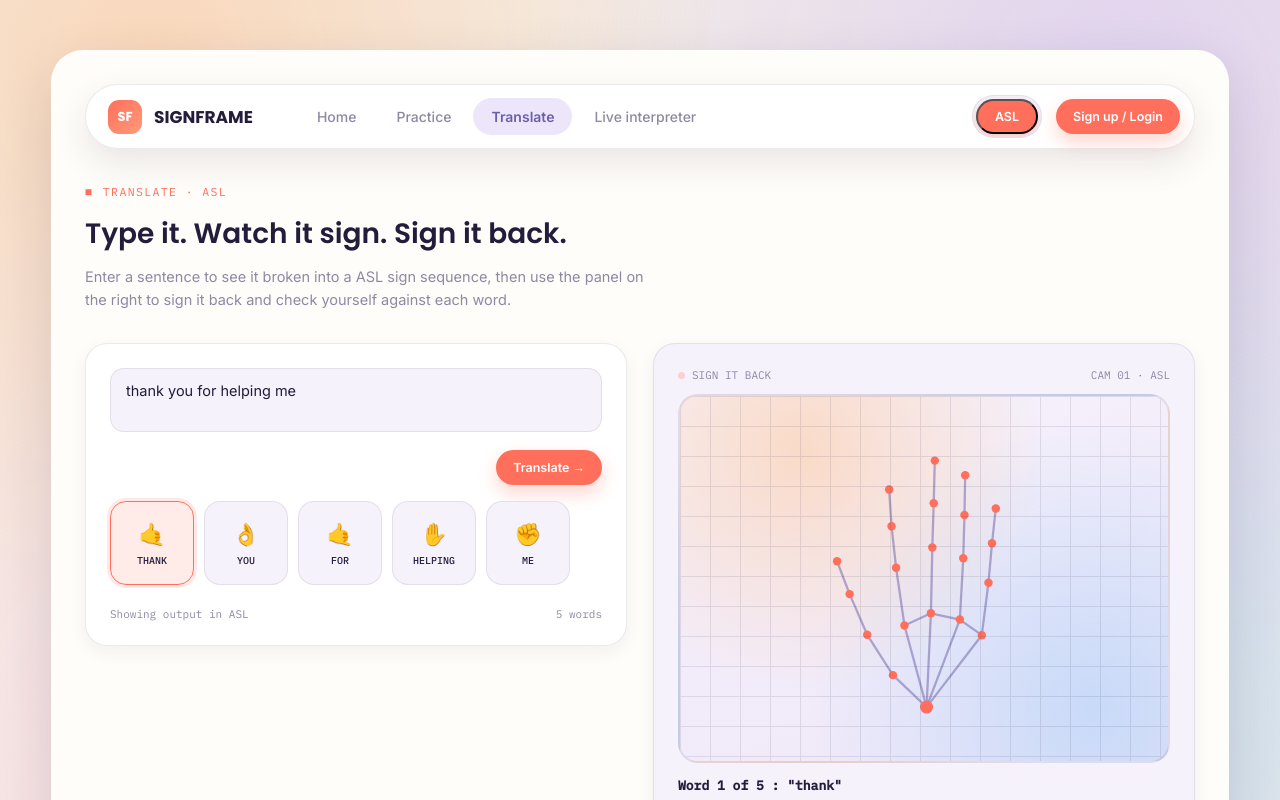
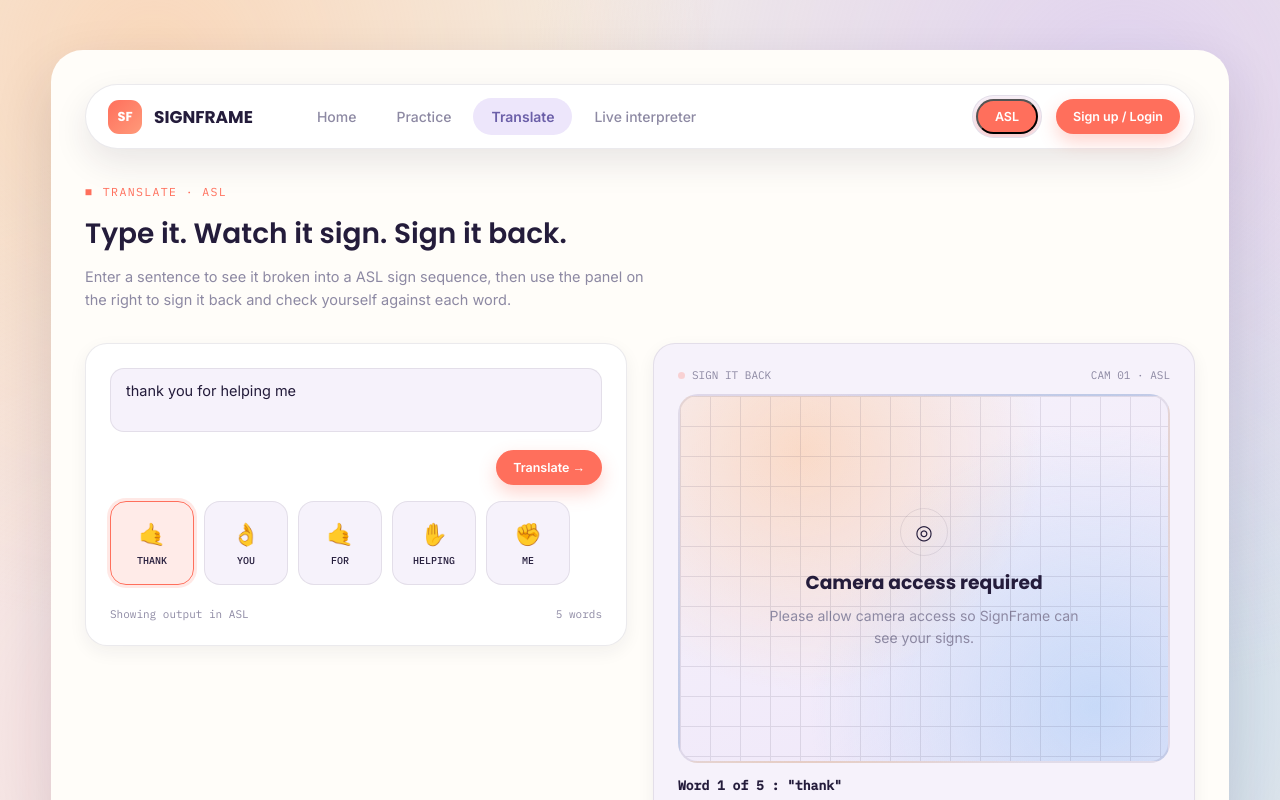
Before and after one commit to FlaviaRodrigues-05/signframe, a React (Vite) app: page /translate in a window 1280 px wide. Shown: the top 800 px of the page. Built offline with nearby package versions, Linux system fonts and the light colour scheme; no server answers.

Commit message:
Add camera acces to practice and translate page

```diff
--- /dev/null
+++ b/src/components/CameraView.jsx
@@ -0,0 +1,130 @@
+import { useEffect, useRef, useState } from 'react'
+
+export default function CameraView() {
+  const videoRef = useRef(null)
+  const streamRef = useRef(null)
+
+  const [cameraState, setCameraState] = useState('requesting')
+  const [errorMessage, setErrorMessage] = useState('')
+
+  useEffect(() => {
+    let mounted = true
+
+    async function startCamera() {
+      try {
+        if (!navigator.mediaDevices || !navigator.mediaDevices.getUserMedia) {
+          throw new Error('Camera API is not supported by this browser.')
+        }
+
+        const stream = await navigator.mediaDevices.getUserMedia({
+          video: {
+            facingMode: 'user'
+          },
+          audio: false
+        })
+
+        if (!mounted) {
+          stream.getTracks().forEach(track => track.stop())
+          return
+        }
+
+        streamRef.current = stream
+
+        setCameraState('active')
+
+      } catch (error) {
+        console.error('Camera access error:', error)
+        console.error('Error name:', error.name)
+        console.error('Error message:', error.message)
+
+        if (!mounted) return
+
+        setErrorMessage(error.message || error.name)
+
+        if (error.name === 'NotAllowedError' || error.name === 'PermissionDeniedError') {
+          setCameraState('denied')
+        } else {
+          setCameraState('error')
+        }
+      }
+    }
+
+    startCamera()
+
+    return () => {
+      mounted = false
+
+      if (streamRef.current) {
+        streamRef.current.getTracks().forEach(track => track.stop())
+        streamRef.current = null
+      }
+    }
+  }, [])
+  useEffect(() => {
+    if (
+      cameraState === 'active' &&
+      videoRef.current &&
+      streamRef.current
+    ) {
+      videoRef.current.srcObject = streamRef.current
+    }
+  }, [cameraState])
+
+  if (cameraState === 'requesting') {
+    return (
+      <div className="camera-message">
+        <div className="camera-icon">◎</div>
+
+        <h3>Camera access required</h3>
+
+        <p>
+          Please allow camera access so SignFrame can see your signs.
+        </p>
+      </div>
+    )
+  }
+
+  if (cameraState === 'denied') {
+    return (
+      <div className="camera-message">
+        <div className="camera-icon">!</div>
+
+        <h3>Camera access denied</h3>
+
+        <p>
+          Please allow camera access in your browser settings and reload the page.
+        </p>
+      </div>
+    )
+  }
+
+  if (cameraState === 'error') {
+    return (
+      <div className="camera-message">
+        <div className="camera-icon">!</div>
+
+        <h3>Camera unavailable</h3>
+
+        <p>
+          We couldn't access your camera.
+        </p>
+
+        <small style={{ marginTop: '12px', opacity: 0.7 }}>
+          {errorMessage}
+        </small>
+      </div>
+    )
+  }
+
+  return (
+    <div className="camera-container">
+      <video
+        ref={videoRef}
+        autoPlay
+        playsInline
+        muted
+        className="camera-video"
+      />
+    </div>
+  )
+}
--- a/src/index.css
+++ b/src/index.css
@@ -287,3 +287,61 @@ footer{border-top:1.5px solid var(--line); padding-top:22px; margin-top:36px; fo
   .nav-links{display:none;}
   .search-panel{width:280px; right:-30px;}
 }
+
+.camera-container {
+  width: 100%;
+  height: 100%;
+  position: relative;
+  overflow: hidden;
+}
+
+.camera-video{
+    width:100%;
+    height:100%;
+    object-fit:cover;
+    display:block;
+    transform:scaleX(-1);
+}
+
+.camera-message {
+  width: 100%;
+  height: 100%;
+  min-height: 320px;
+
+  display: flex;
+  flex-direction: column;
+  align-items: center;
+  justify-content: center;
+
+  text-align: center;
+  padding: 30px;
+  box-sizing: border-box;
+}
+
+.camera-message h3 {
+  margin: 12px 0 8px;
+  font-family: var(--font-display);
+}
+
+.camera-message p {
+  max-width: 320px;
+  margin: 0;
+  color: var(--ink-soft);
+  font-size: 14px;
+  line-height: 1.6;
+}
+
+.camera-icon {
+  width: 48px;
+  height: 48px;
+
+  display: flex;
+  align-items: center;
+  justify-content: center;
+
+  border: 1px solid var(--line);
+  border-radius: 50%;
+
+  font-family: var(--font-mono);
+  font-size: 20px;
+}
--- a/src/pages/Practice.jsx
+++ b/src/pages/Practice.jsx
@@ -1,5 +1,5 @@
 import { useState, useRef, useEffect } from 'react'
-import HandSkeleton from '../components/HandSkeleton.jsx'
+import CameraView from '../components/CameraView.jsx'
 import { DATA } from '../data/signData.js'
 import { useLang } from '../context/LangContext.jsx'
 
@@ -167,7 +167,7 @@ export default function Practice(){
             </div>
             <div className="vf-frame">
               <div className="grid-lines"></div>
-              <HandSkeleton />
+              <CameraView />
             </div>
             <div className="vf-caption">
               <span>Mirror the reference on the right</span>
--- a/src/pages/Translate.jsx
+++ b/src/pages/Translate.jsx
@@ -1,5 +1,5 @@
 import { useState, useEffect, useMemo } from 'react'
-import HandSkeleton from '../components/HandSkeleton.jsx'
+import CameraView from '../components/CameraView.jsx'
 import { useLang } from '../context/LangContext.jsx'
 
 const HAND_EMOJI = ['🤟', '👋', '✋', '🖐️', '👌', '🤙', '✊', '☝️']
@@ -89,7 +89,7 @@ export default function Translate(){
           </div>
           <div className="vf-frame">
             <div className="grid-lines"></div>
-            <HandSkeleton />
+            <CameraView />
           </div>
           <div className="signback-status">{status}</div>
           <p className="signback-hint">Sign the highlighted word on camera, then confirm to move to the next one.</p>
```
